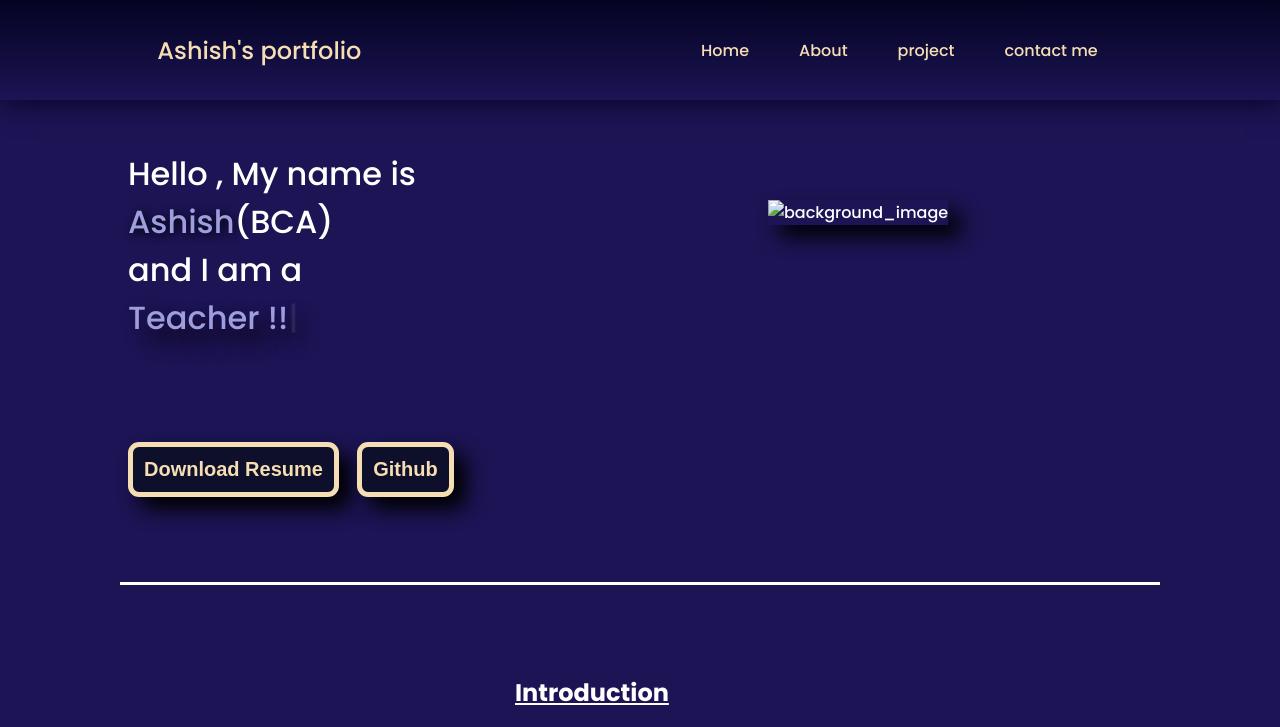
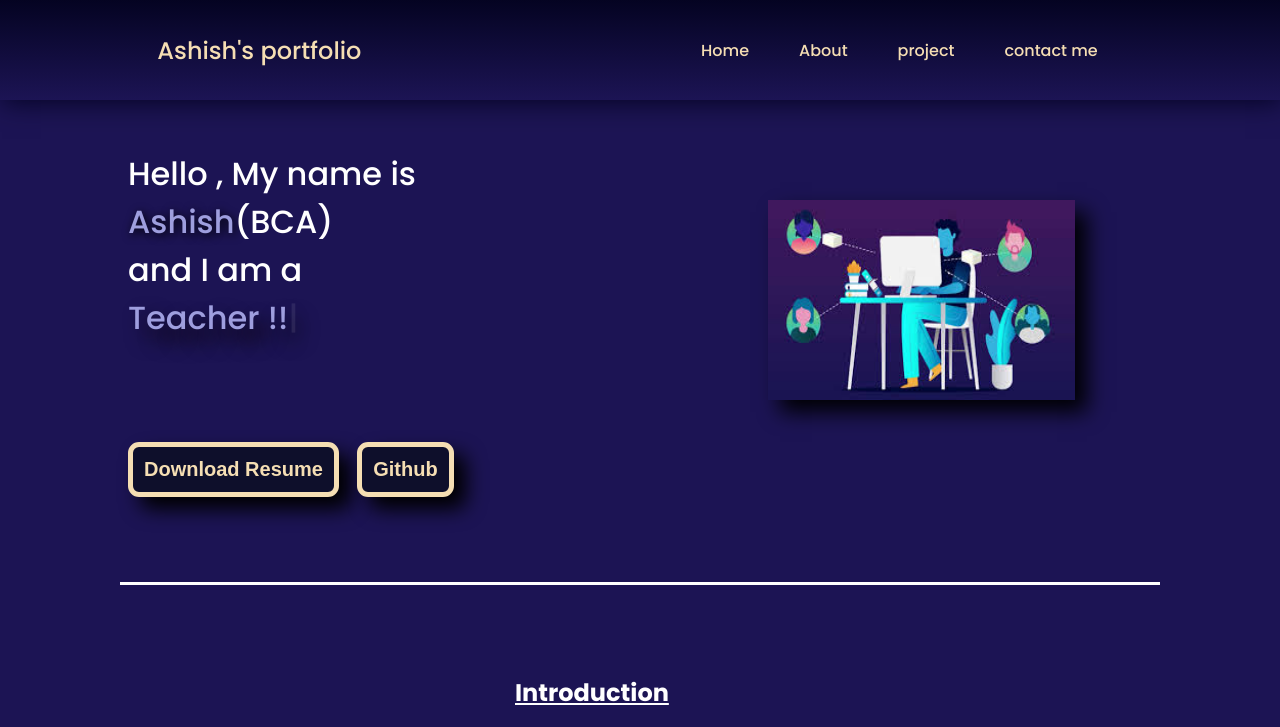
Before and after one commit to ashishchandra67/portfolio, a plain HTML site: page index.html in a window 1280 px wide. Shown: the top 727 px of the page. Drawn offline with nearby package versions, Linux system fonts and the light colour scheme; the site is published under a folder, as on GitHub Pages, so addresses that start at the root find nothing.

Commit message:
Update index.html
Fixed background image

```diff
--- a/index.html
+++ b/index.html
@@ -263,7 +263,7 @@
             </div>
 
             <div class="rightsection">
-                <img src="/bg.jpeg" alt="background_image">
+                <img src="portfolio/bg.jpeg" alt="background_image">
 
             </div>
         </section>
```
